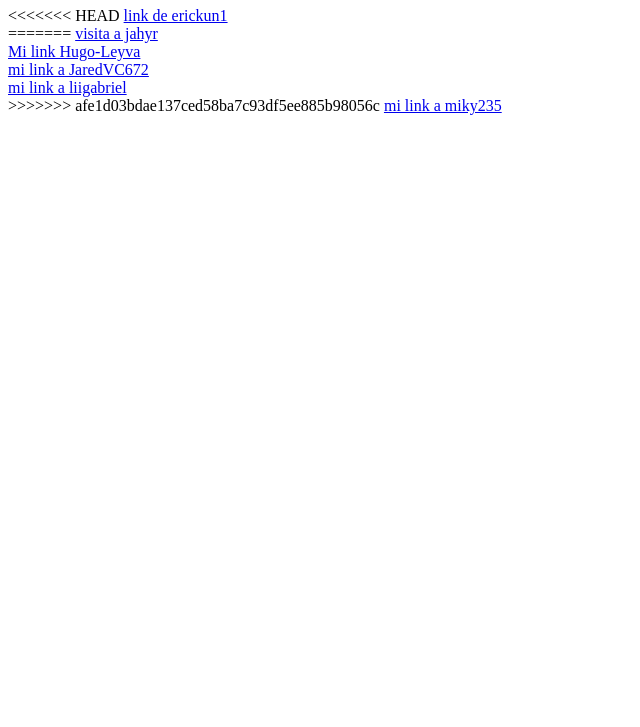
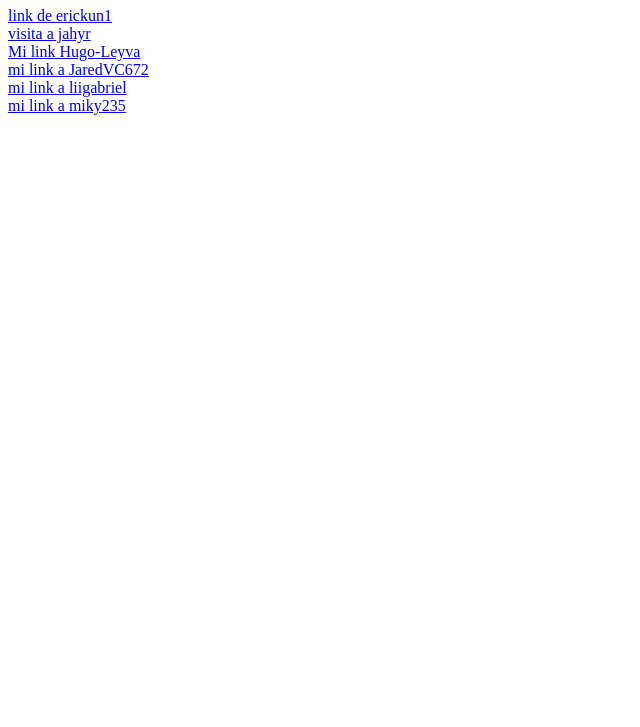
Before and after one commit to Javier1805458/website_53, a plain HTML site: page index.html in a window 1280 px wide. Shown: the part 73-800 px from the top of the page, without its empty margins (0-640 px from the left). Drawn offline with Linux system fonts and the light colour scheme.

Commit message:
add link

```diff
--- a/index.html
+++ b/index.html
@@ -8,14 +8,11 @@
 </head>
 <body>
     <h1>Página practica</h1>
-<<<<<<< HEAD
     <a href="erickun1/erickun1.html"> link de erickun1</a> <br>
-=======
      <a href="jahyrmompaz/JahyrMompaz.html">visita a jahyr </a> <br>
     <a href="Hugo-Leyva/Hugo-Leyva.html">Mi link Hugo-Leyva</a> <br>
     <a href="JaredVC672/JaredVC672.html">mi link a JaredVC672</a> <br>
     <a href="liigabriel/liigabriel.html">mi link a liigabriel</a> <br>
->>>>>>> afe1d03bdae137ced58ba7c93df5ee885b98056c
     <a href="miky235/miky235.html">mi link a miky235</a> <br>
 </body>
 </html>
```
